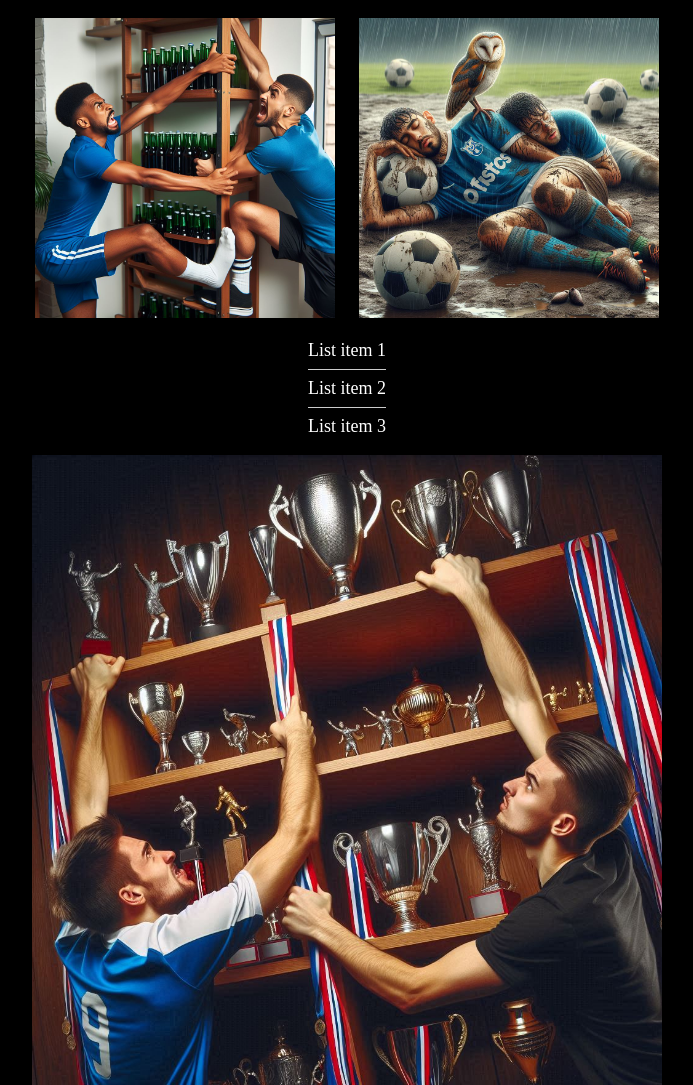
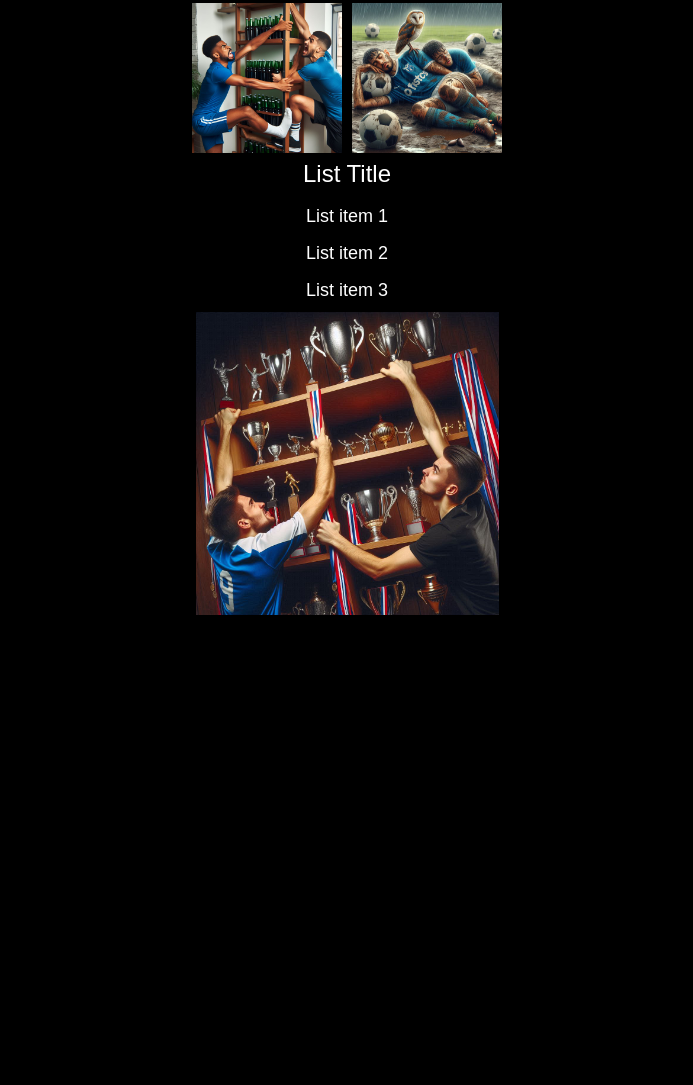
Before and after one commit to paologallinaharbur/fantacalcio, a plain HTML site: page index.html in a window 1280 px wide. Shown: the whole page, without its empty margins (293-986 px from the left). After the commit the page ends 800 px from the top, so only its background shows below. Drawn offline with Linux system fonts and the light colour scheme.

Commit message:
feat(page): first version

```diff
--- a/index.html
+++ b/index.html
@@ -3,11 +3,15 @@
 <head>
     <meta charset="UTF-8">
     <meta name="viewport" content="width=device-width, initial-scale=1.0">
-    <title>Three Images</title>
+    <title>Three Images with Styled and Centered List</title>
     <style>
+        /* Set background color to black */
         body {
             background-color: #000;
             color: #fff; /* Set text color to white for better contrast */
+            font-family: Arial, sans-serif; /* Use a common sans-serif font */
+            margin: 0; /* Remove default margin */
+            padding: 0; /* Remove default padding */
         }
         /* Center images horizontally */
         .container {
@@ -15,11 +19,17 @@
         }
         /* Add some space between images */
         img {
-            margin: 10px;
+            margin: 3px;
+            max-width: 100%; /* Ensure images don't exceed container width */
+            height: auto; /* Maintain aspect ratio */
         }
         /* Style for the list */
         .list-container {
             text-align: center;
+        }
+        .list-title {
+            font-size: 24px;
+            margin-bottom: 10px;
         }
         ul {
             list-style-type: none;
@@ -27,23 +37,33 @@
             margin: 0;
             text-align: left;
             display: inline-block; /* This ensures the list is centered */
+
         }
         li {
             padding: 8px 0;
-            border-bottom: 1px solid #ccc;
             font-size: 18px;
         }
         li:last-child {
             border-bottom: none;
         }
+        /* Media query for mobile devices */
+        @media only screen and (max-width: 600px) {
+            .list-container {
+                width: 100%; /* Make the list container full width */
+            }
+            ul {
+                max-width: none; /* Remove max-width restriction on smaller screens */
+            }
+        }
     </style>
 </head>
 <body>
     <div class="container">
-        <img src="uno.jpeg" alt="Image 1" width="300">
-        <img src="due.jpeg" alt="Image 2" width="300">
+        <img src="uno.jpeg" alt="Image 1" width="150">
+        <img src="due.jpeg" alt="Image 2" width="150">
     </div>
-    <div class="container">
+    <div class="container list-container">
+        <div class="list-title">List Title</div>
         <ul>
             <li>List item 1</li>
             <li>List item 2</li>
@@ -51,7 +71,7 @@
         </ul>
     </div>
     <div class="container">
-        <img src="tre.jpeg" alt="Image 3" width="630">
+        <img src="tre.jpeg" alt="Image 3" width="303">
     </div>
 </body>
 </html>
```
